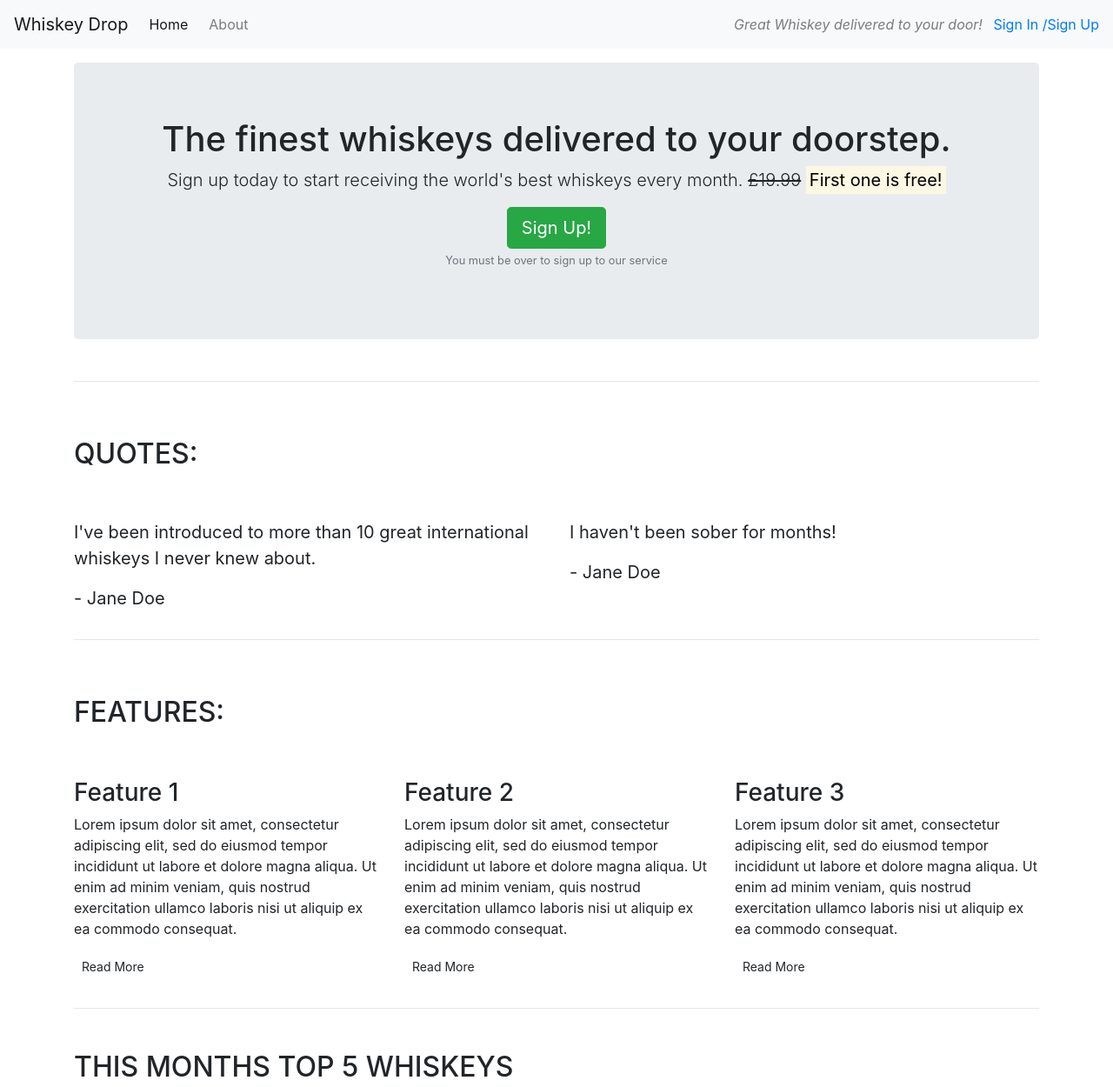
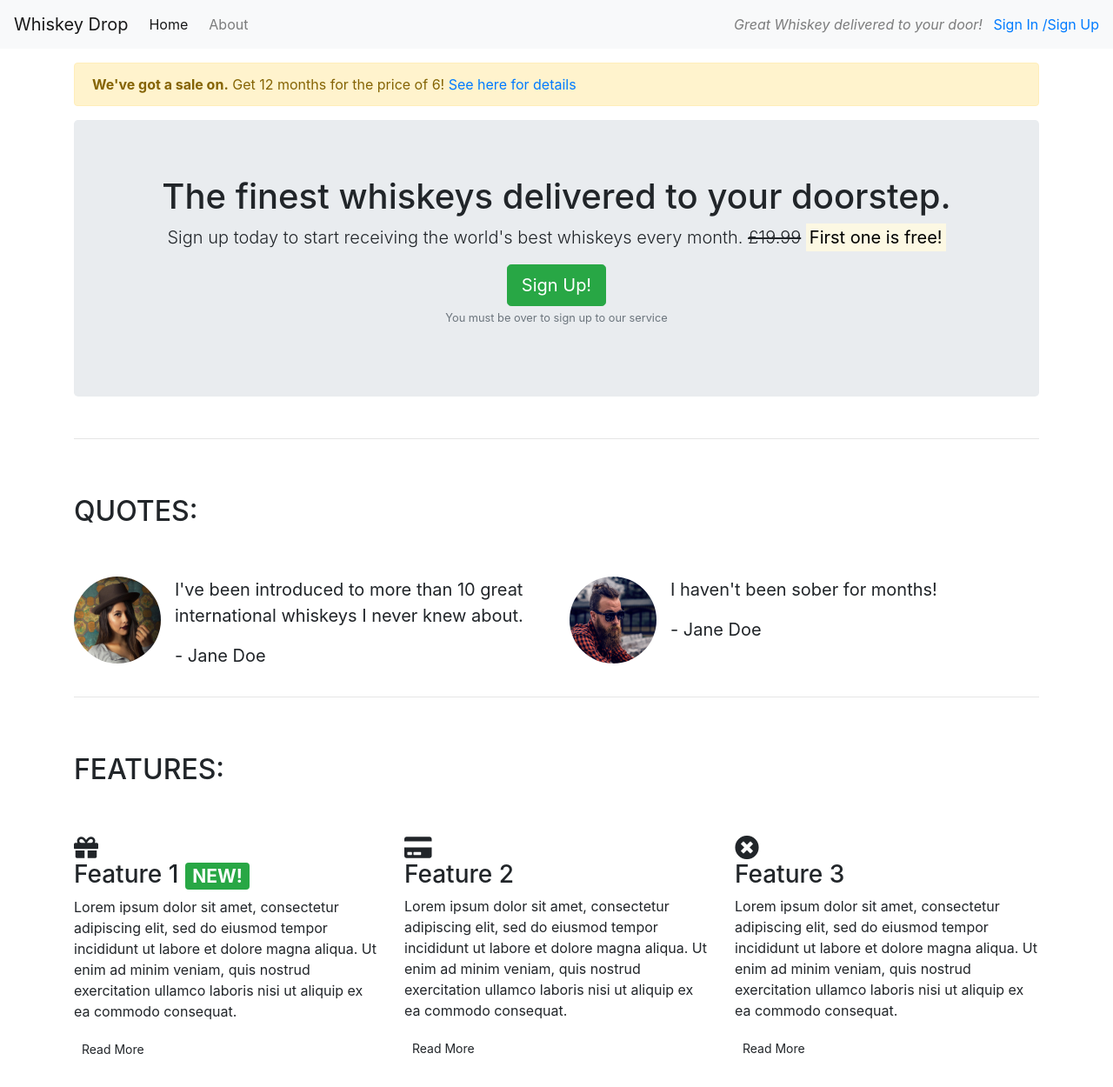
Before and after one commit to SuperGibbon/bootstrap-first, a plain HTML site: page index.html in a window 1280 px wide. Shown: the top 1250 px of the page at 87% size. Drawn offline with nearby package versions, Linux system fonts and the light colour scheme.

Commit message:
commit after finishing core components part 2, images added, fontawesome added, sale row added

```diff
--- a/index.html
+++ b/index.html
@@ -5,7 +5,7 @@
     <meta name="viewport" content="width=device-width, initial-scale=1.0">
     <title>Whiskey Drop | Taste a new whiskey every month</title>
     <link rel="stylesheet" href="https://stackpath.bootstrapcdn.com/bootstrap/4.5.0/css/bootstrap.min.css" integrity="sha384-9aIt2nRpC12Uk9gS9baDl411NQApFmC26EwAOH8WgZl5MYYxFfc+NcPb1dKGj7Sk" crossorigin="anonymous">
-    <script src="https://stackpath.bootstrapcdn.com/bootstrap/4.5.0/js/bootstrap.min.js" integrity="sha384-OgVRvuATP1z7JjHLkuOU7Xw704+h835Lr+6QL9UvYjZE3Ipu6Tp75j7Bh/kR0JKI" crossorigin="anonymous"></script>
+    <link rel="stylesheet" href="https://use.fontawesome.com/releases/v5.6.1/css/all.css" integrity="sha384-gfdkjb5BdAXd+lj+gudLWI+BXq4IuLW5IT+brZEZsLFm++aCMlF1V92rMkPaX4PP" crossorigin="anonymous">
 </head>
 <body>
     <nav class="navbar navbar-light bg-light navbar-expand-sm">
@@ -21,6 +21,14 @@
             </div>
     </nav>
     <article class="container mt-3">
+        <div class="row d-none d-sm-block">
+            <div class="col-12">
+                <div class="alert alert-warning">
+                    <strong>We've got a sale on.</strong> Get 12 months for the price of 6!
+                    <a href="">See here for details</a>
+                </div>
+            </div>
+        </div>
         <!-- Callout -->
         <div class="row">
             <div class="col-12">
@@ -47,16 +55,30 @@
             </div>
             <div class="row">
                 <div class="col-12 col-md-6">
+                    <div class="media">
+                            <div class="d-none d-sm-block">
+                                <img src="images/girl-image.png" class="rounded-circle mr-3" height="100" width="100">
+                            </div>
+                        <div class="media-body">
                             <blockquote class="blockquote">
                                 <p>I've been introduced to more than 10 great international whiskeys I never knew about.</p>
                                 <p>- Jane Doe</p>
                             </blockquote>
                         </div>
+                    </div>
+                </div>
                 <div class="col-12 col-md-6">
+                    <div class="media">
+                        <div class="d-none d-sm-block">
+                            <img src="images/guy-image.png" class="rounded-circle mr-3" height="100" width="100">
+                        </div>
+                        <div class="media-body">
                             <blockquote class="blockquote">
                                 <p>I haven't been sober for months!</p>
                                 <p>- Jane Doe</p>
                             </blockquote>
+                        </div>
+                    </div>
                 </div>
             </div>
         </section>
@@ -73,21 +95,21 @@
             <div class="row">
                 <div class="col-12 col-md-6 col-lg-4">
                     <div class="feature">
-                        <h3>Feature 1</h3>
+                        <h3><i class="fas fa-gift d-none d-sm-block"></i> Feature 1 <span class="badge badge-success">NEW!</span></h3>
                         <p>Lorem ipsum dolor sit amet, consectetur adipiscing elit, sed do eiusmod tempor incididunt ut labore et dolore magna aliqua. Ut enim ad minim veniam, quis nostrud exercitation ullamco laboris nisi ut aliquip ex ea commodo consequat.</p>
                         <p><a class="btn btn-sm btn-default" href="">Read More</a></p>
                     </div>
                 </div>
                 <div class="col-12 col-md-6 col-lg-4">
                     <div class="feature">
-                        <h3>Feature 2</h3>
+                        <h3><i class="fas fa-credit-card d-none d-sm-block"></i> Feature 2</h3>
                         <p>Lorem ipsum dolor sit amet, consectetur adipiscing elit, sed do eiusmod tempor incididunt ut labore et dolore magna aliqua. Ut enim ad minim veniam, quis nostrud exercitation ullamco laboris nisi ut aliquip ex ea commodo consequat.</p>
                         <p><a class="btn btn-sm btn-default" href="">Read More</a></p>
                     </div>
                 </div>
                 <div class="col-12 d-md-none d-lg-block col-lg-4">
                     <div class="feature">
-                        <h3>Feature 3</h3>
+                        <h3><i class="fas fa-times-circle d-none d-sm-block"></i> Feature 3</h3>
                         <p>Lorem ipsum dolor sit amet, consectetur adipiscing elit, sed do eiusmod tempor incididunt ut labore et dolore magna aliqua. Ut enim ad minim veniam, quis nostrud exercitation ullamco laboris nisi ut aliquip ex ea commodo consequat.</p>
                         <p><a class="btn btn-sm btn-default" href="">Read More</a></p>
                     </div>
```
Also changed, not shown: images/girl-image.png (added), images/guy-image.png (added). Lines whose indentation alone changed are shown as unchanged.
